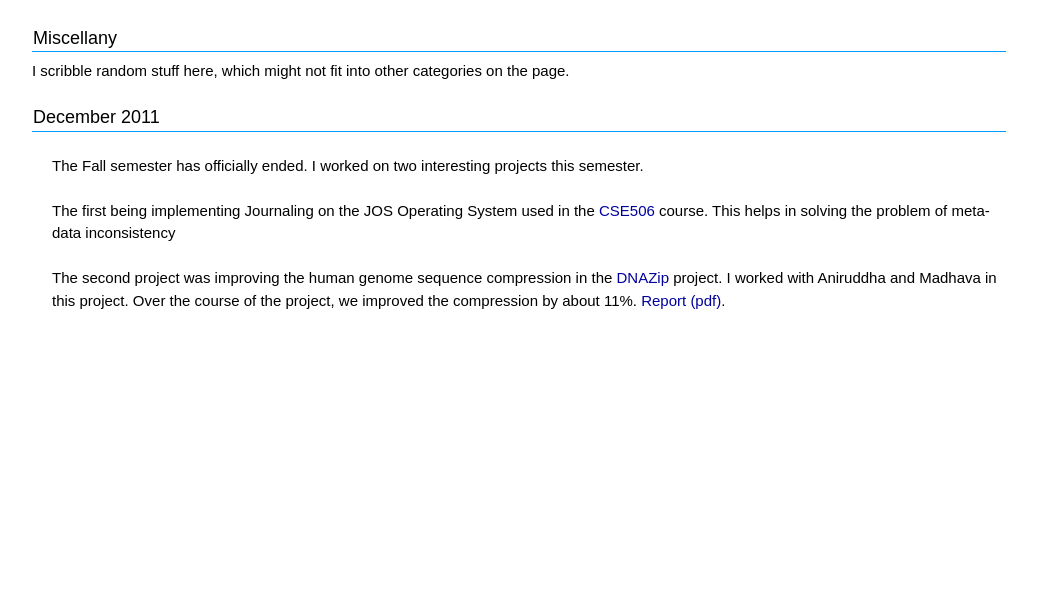
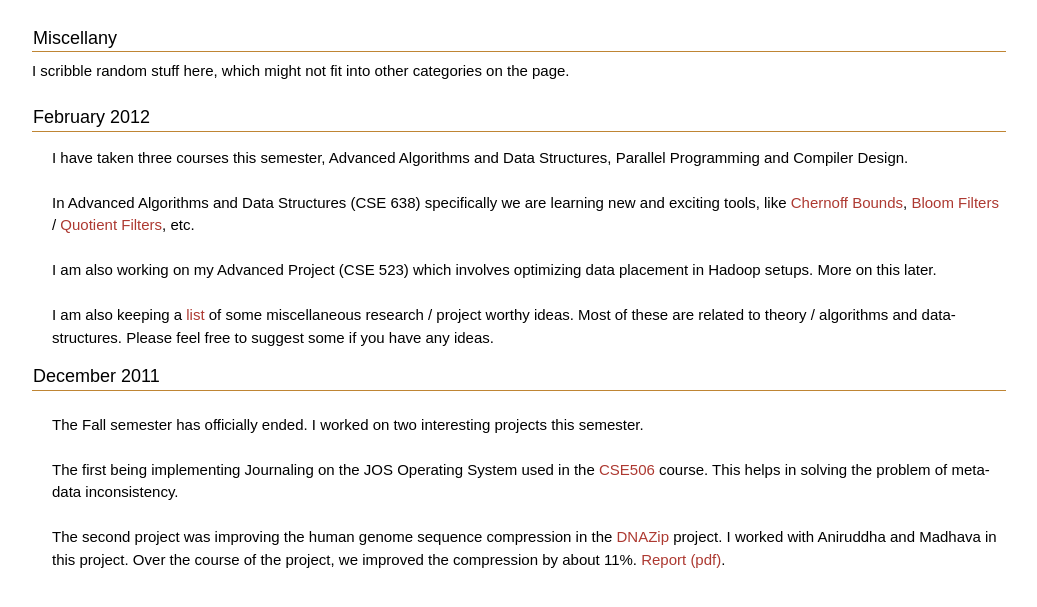
Before and after one commit to reddragon/www.gaurav.im, a plain HTML site: page miscellany.html in a window 1280 px wide. Shown: the part 79-686 px from the top of the page, without its empty margins (121-1158 px from the left). Drawn offline with nearby package versions, Linux system fonts and the light colour scheme.

Commit message:
Color scheme changed and miscellany updated

```diff
--- a/css/style.css
+++ b/css/style.css
@@ -5,7 +5,7 @@ body {
 
 a {
 	text-decoration: none;
-	color: #00009F;
+	color: #AD3931;
 }
 
 img {
@@ -48,7 +48,7 @@ img {
 
 .sectitle {
 	font-size: 18px;
-	border-bottom: 1px solid #009FFF;
+	border-bottom: 1px solid #BF8534;
 	padding: 1px 1px 2px 1px;
 }
 
--- a/miscellany.html
+++ b/miscellany.html
@@ -32,6 +32,42 @@
 				<br/>
 				<div class = "pgsection">
 					<div class = "sectitle">
+          February 2012
+          </div>
+          <div class = sectext">
+            <ul class = "plain-list">
+              <li>
+                I have taken three courses this semester, Advanced Algorithms
+                and Data Structures, Parallel Programming and Compiler Design.
+              </li>
+              <br/>
+              <li>
+                In Advanced Algorithms and Data Structures (CSE 638) specifically
+                we are learning new and exciting tools, like <a href =
+                "http://en.wikipedia.org/wiki/Chernoff_bound"
+                target = "_blank">Chernoff Bounds</a>, <a
+                href = "http://en.wikipedia.org/wiki/Bloom_filter"
+                target = "_blank">Bloom Filters</a> / <a
+                href = "www.usenix.org/events/fast11/posters_files/Bender.pdf"
+                target = "_blank">Quotient Filters</a>, etc.
+              </li>
+              <br/>
+              <li>
+                I am also working on my Advanced Project (CSE 523) which involves
+                optimizing data placement in Hadoop setups. More on this later.
+              </li>
+              <br/>
+              <li>
+              I am also keeping a <a href = "http://blog.gaurav.im/?p=138"
+              target = "_blank">list</a> of some miscellaneous research / project
+              worthy ideas. Most of these are related to theory / algorithms
+              and data-structures. Please feel free to suggest some if you have
+              any ideas.
+              </li>
+            </ul>
+          </div>
+
+          <div class = "sectitle">
 					December 2011
 					</div>
 					<div class = "sectext">
@@ -43,8 +79,10 @@
 						<br/>
 						<li>
 							The first being implementing Journaling on the JOS Operating System
-							used in the <a href = "">CSE506</a> course. This helps in
-							solving the problem of meta-data inconsistency
+							used in the <a href =
+              "http://www.cs.sunysb.edu/~porter/courses/cse506/f11/index.html"
+              target = "_blank">CSE506</a> course. This helps in solving the
+              problem of meta-data inconsistency.
 						</li>
 						<br/>
 						<li>
```
